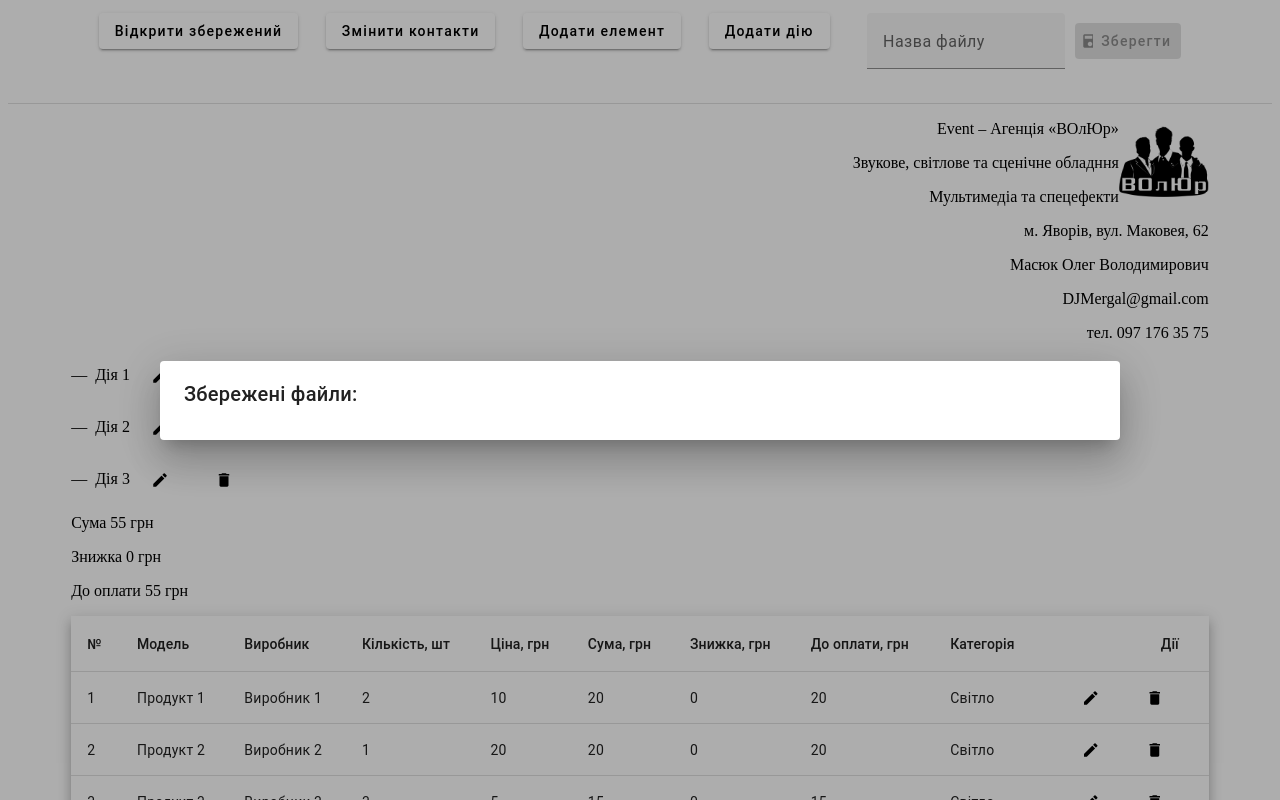
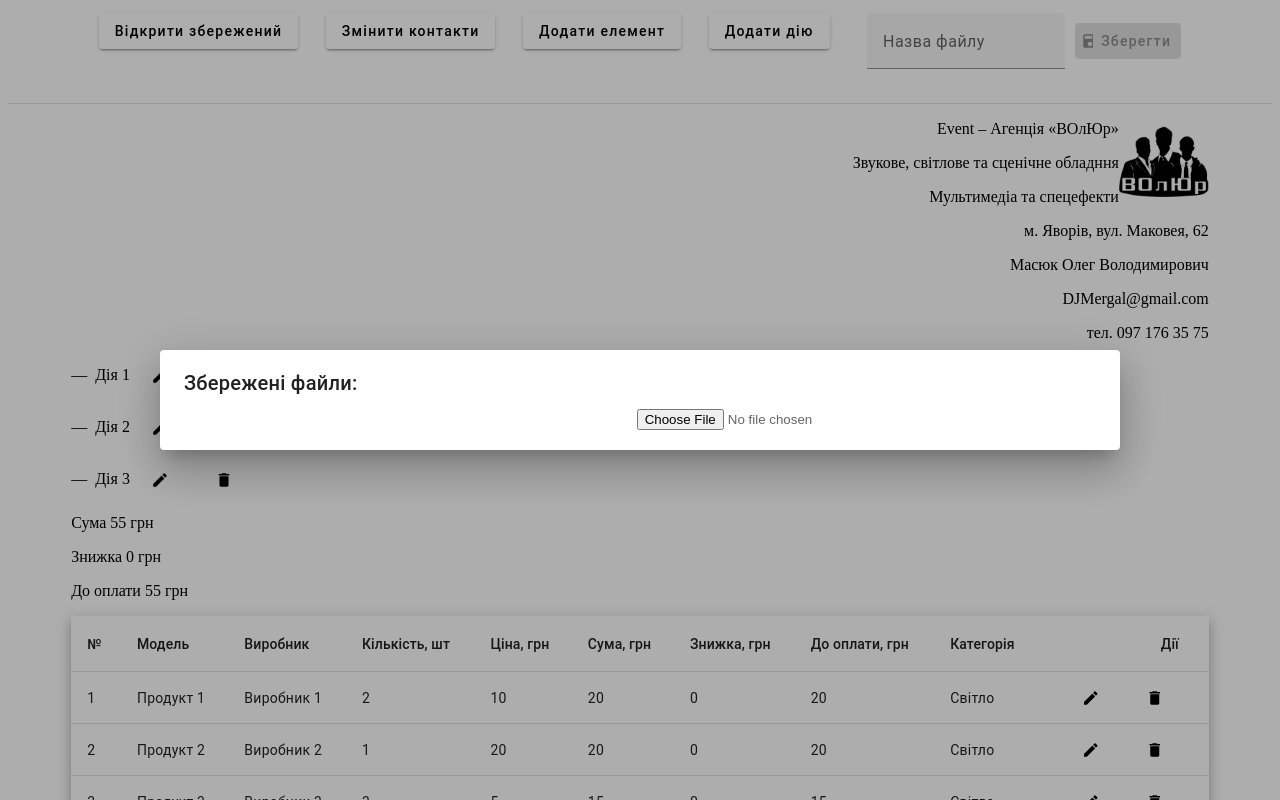
Before and after one commit to Pelyn0/invoicer, an Angular app in the folder invoicer/: page / in a window 1280 px wide. Both pictures are taken after a click on the button "Відкрити збережений". Built offline with nearby package versions, Linux system fonts and the light colour scheme.

Commit message:
Add save/open

```diff
--- a/invoicer/src/app/components/invoice/invoice.component.ts
+++ b/invoicer/src/app/components/invoice/invoice.component.ts
@@ -272,6 +272,15 @@ export class InvoiceComponent {
       .createPdf(this.getDocDefinition())
       .download(`${this.fileName ? this.fileName : 'Receipt'}.pdf`);
 
+    const jsonData = JSON.stringify(this.getInvoice()); // Convert the object to JSON string
+    const blob = new Blob([jsonData], { type: 'application/json' }); // Create a Blob from the JSON data
+    const url = window.URL.createObjectURL(blob); // Create an object URL for the Blob
+    const link = document.createElement('a'); // Create an <a> element
+    link.href = url; // Set the href to the Blob object URL
+    link.download = `${this.fileName ? this.fileName : 'Receipt'}.invoicer`; // Set the download file name
+    link.click(); // Programmatically click the link to trigger the download
+    window.URL.revokeObjectURL(url); // Revoke the object URL to clean up
+
     //const containerClient =
     //  this.blobServiceClient.getContainerClient('invoicer');
     //const content = JSON.stringify(this.getInvoice());
--- a/invoicer/src/app/components/saved-invoices/saved-invoices.component.html
+++ b/invoicer/src/app/components/saved-invoices/saved-invoices.component.html
@@ -7,6 +7,7 @@
       </button>
     </li>
   </ul>
+  <input type="file" (change)="onFileSelected($event)" accept=".invoicer">
 </div>
 <div mat-dialog-actions class="actions">
   <button mat-button (click)="onNoClick()">Revert</button>
--- a/invoicer/src/app/components/saved-invoices/saved-invoices.component.ts
+++ b/invoicer/src/app/components/saved-invoices/saved-invoices.component.ts
@@ -46,6 +46,17 @@ export class SavedInvoicesDialogComponent implements OnInit {
     //}
   }
 
+  onFileSelected(event: any) {
+    const file = event.target.files[0];
+    if (file) {
+      const reader = new FileReader();
+      this.dialogRef.close({
+        fileName: this.getFileName(name).slice(0, -9),
+        invoice: content,
+      });
+    }
+  }
+
   getFileName(name: string) {
     return name.split(/\/(.*)/s)[1];
   }
```
